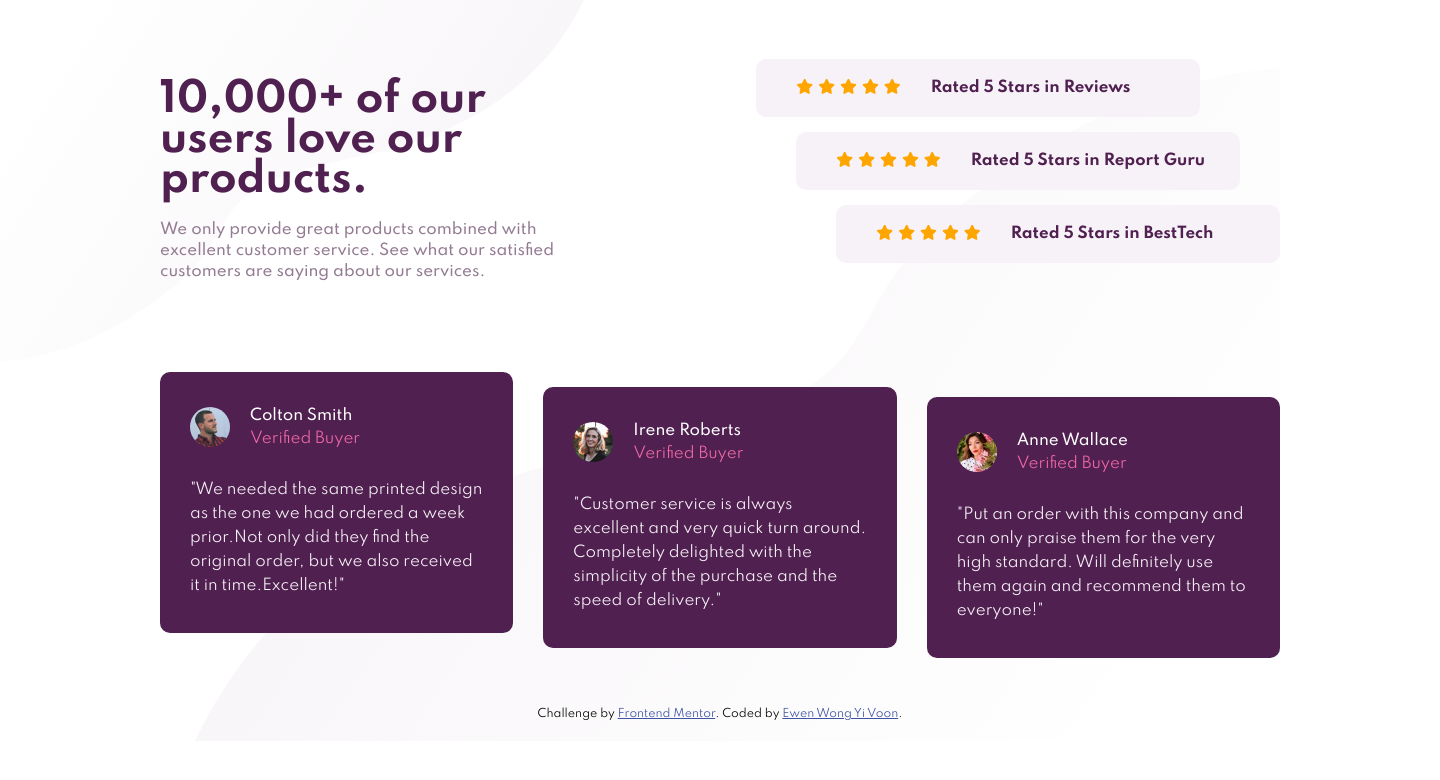
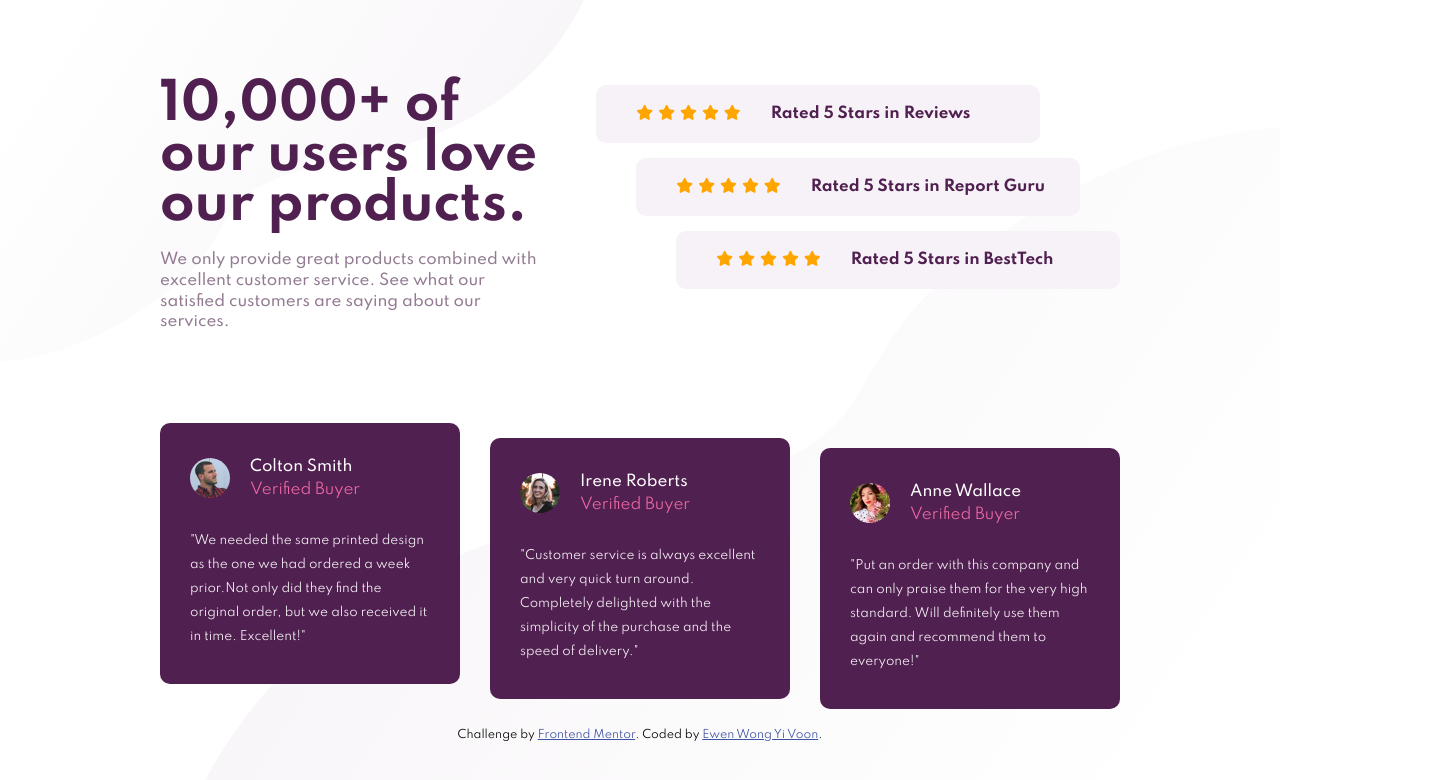
Before and after one commit to EwenYiWen/social-proof-section-challenge-hub, a plain HTML site: page index.html in a window 1280 px wide. Shown: the whole page, 1440 px wide, since content can reach past the window. Drawn offline with Linux system fonts and the light colour scheme.

Commit message:
changes made

```diff
--- a/style.css
+++ b/style.css
@@ -111,7 +111,7 @@ i {
 .attribution {
   font-size: 11px;
   text-align: center;
-  padding: 0px 0px 20px 0px;
+  padding: 20px 0px 20px 0px;
 }
 .attribution a {
   color: hsl(228, 45%, 44%);
@@ -121,19 +121,19 @@ i {
 
 @media (min-width: 800px) {
   body {
-    margin: auto;
     font-size: 15px;
-    height: auto;
-    width: 1440px;
+    height: 800px;
+    width: auto;
     background-image: url(images/bg-pattern-top-desktop.svg),
       url(images/bg-pattern-bottom-desktop.svg);
     background-position: left top, right bottom;
+    background-size: none, cover;
     background-repeat: no-repeat, no-repeat;
     padding: 0px 160px 0px 160px;
   }
 
   .title {
-    font-size: 40px;
+    font-size: 50px;
     line-height: 1em;
   }
 
@@ -171,7 +171,7 @@ i {
   .review-column {
     display: grid;
     grid-template-columns: 1fr 1fr 1fr;
-    padding: 50px 0px 50px 0px;
+    padding: 50px 0px 0px 0px;
     grid-gap: 30px;
   }
   .review-box {
@@ -185,4 +185,8 @@ i {
   .card-3 {
     margin: 25px 0px 0px 0px;
   }
+
+  .testimonial {
+    font-size: 12px;
+  }
 }
```
Also changed, not shown: index.html (+1 -1 lines).
